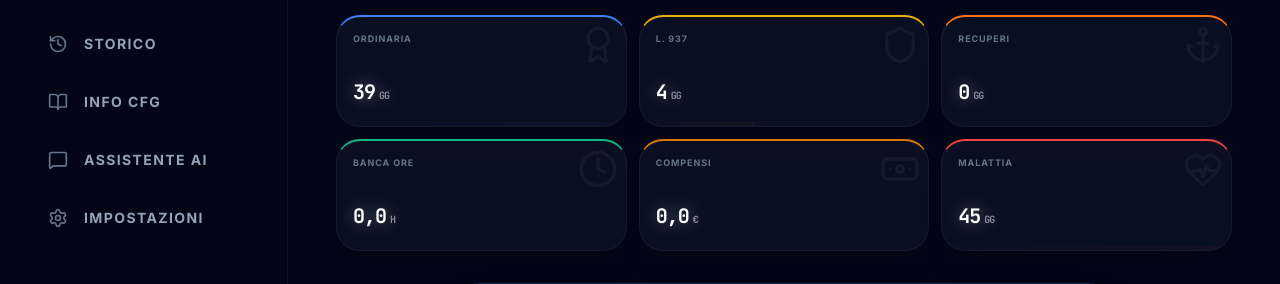
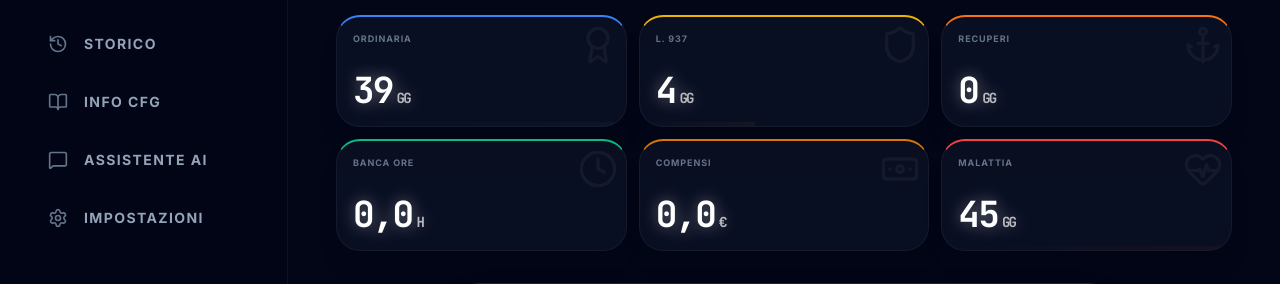
Before and after one commit to Iviolo/marinalog, a React (Vite) app: page / in a window 1280 px wide. Shown: the part 328-612 px from the top of the page. Built offline with nearby package versions, Linux system fonts and the light colour scheme.

Commit message:
[dyad] Aumento dimensione numeri Dashboard - wrote 1 file(s) + extra files edited outside of Dyad

```diff
--- a/components/Dashboard.tsx
+++ b/components/Dashboard.tsx
@@ -45,7 +45,7 @@ const AnimatedNumber: React.FC<{ value: number; decimals?: number; suffix?: stri
     <span className={`font-tactical transition-all duration-700 ${isDone ? 'text-white drop-shadow-[0_0_8px_rgba(255,255,255,0.4)]' : 'text-slate-600'}`} style={{ fontWeight: isDone ? 900 : 500 }}>
       {displayValue.toLocaleString('it-IT', { minimumFractionDigits: decimals, maximumFractionDigits: decimals })}
       {isDone && suffix && (
-        <span className="text-[10px] font-black opacity-50 ml-1 uppercase">{suffix}</span>
+        <span className="text-sm font-black opacity-70 ml-1 uppercase">{suffix}</span>
       )}
     </span>
   );
@@ -85,7 +85,8 @@ const StatCard: React.FC<{
         {React.cloneElement(icon as React.ReactElement, { size: 40 })}
       </div>
       <h3 className="text-slate-500 text-[9px] uppercase font-black tracking-widest leading-tight">{title}</h3>
-      <div className={`text-xl font-black flex items-baseline gap-1 ${colorClass}`}>
+      {/* Modifica qui: da text-xl a text-3xl o 4xl */}
+      <div className={`text-4xl font-black flex items-baseline gap-1 ${colorClass}`}>
         <AnimatedNumber value={value} suffix={suffix} decimals={decimals} delay={200} />
       </div>
     </div>
@@ -160,8 +161,8 @@ const Dashboard: React.FC<DashboardProps> = ({ state }) => {
     setTimeout(() => {
         setReportBriefing(generateStaticBriefing);
         setShowReport(true);
-        setIsGenerating(false);
     }, 500);
+    setIsGenerating(false);
   };
 
   const LOGO_URL = "https://i.imgur.com/pS2B02V.png";
```
Also changed, not shown: 1 other file (tests, documents, lock files or other folders).
